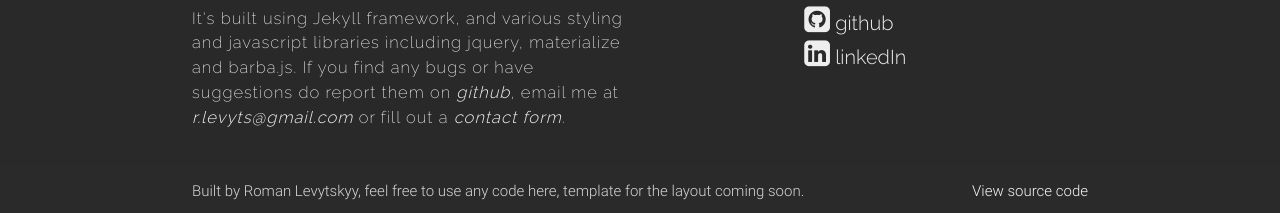
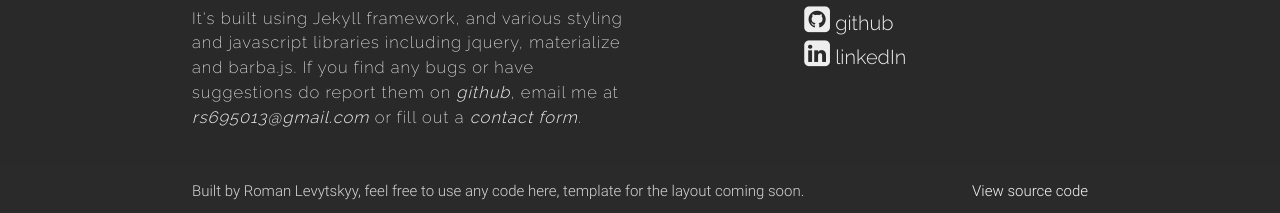
Before and after one commit to chandkiransingh/chandkiransingh.github.io, a Jekyll site: the page built from resume.html, in a window 1280 px wide. Shown: the part 836-1049 px from the top of the page. Built offline with Jekyll 4.4.1, drawn with Linux system fonts in a browser that asks for light colours; nearby versions of some CDN libraries.

Commit message:
Update _config.yml

```diff
--- a/_config.yml
+++ b/_config.yml
@@ -14,14 +14,14 @@
 # You can create any custom variable you would like, and they will be accessible
 # in the templates via {{ site.myvariable }}.
 
-title: Roman Levytskyy
-email: "r.levyts@gmail.com"
+title: Chand Kiran Singh
+email: "rs695013@gmail.com"
 description: >
   Ambitious and eager full stack web developer, looking to share my programming journey, as well as keep an organized list of projects in one place.
 about_me: >
   I'm a recent DevBootcamp graduate going into programming from a mathematical background. I got into programming because I love making things, but in most cases that requires tools and a workshop. Now I can work anytime, anywhere with all the latest tools readily available at my fingertips.
 baseurl: "" # the subpath of your site, e.g. /blog
-url: "https://levytsroman.github.io/" # the base hostname & protocol for your site, e.g. http://example.com
+url: "https://chandkiransingh.github.io/" # the base hostname & protocol for your site, e.g. http://example.com
 linked_in_link: "https://www.linkedin.com/in/levytsroman"
 github_link: "https://www.github.com/levytsroman"
 twitter_username: ""
```
